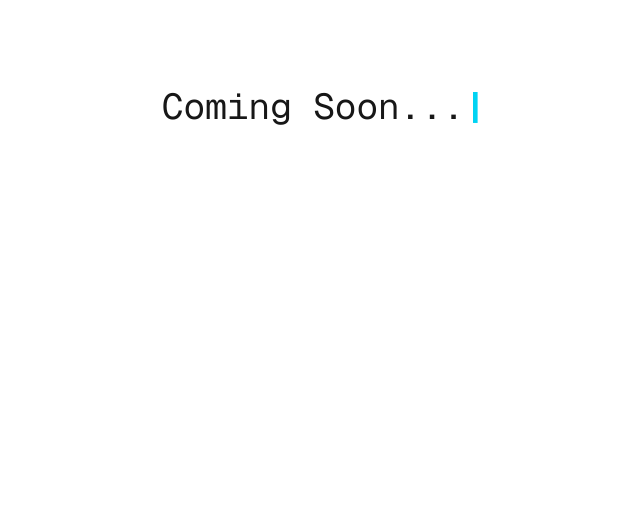
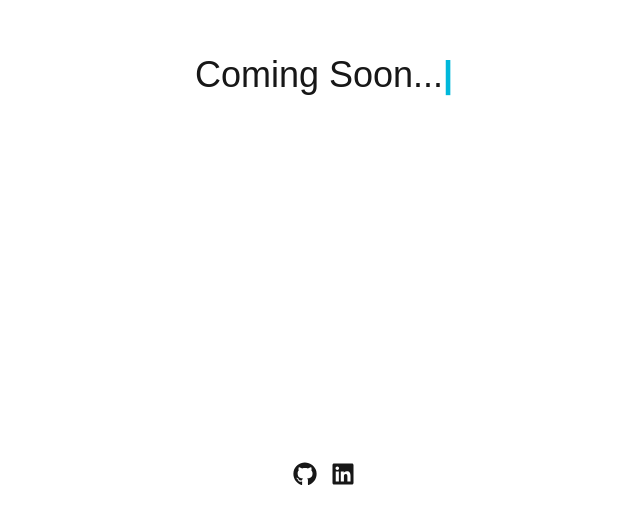
Before and after one commit to KoseCosa/claso-io, a Next.js app: page / in a window 1280 px wide. Shown: the part 293-800 px from the top of the page, without its empty margins (316-956 px from the left). Built offline with nearby package versions, Linux system fonts and the light colour scheme.

Commit message:
feat: added some social media links

```diff
--- /dev/null
+++ b/pnpm-workspace.yaml
@@ -0,0 +1,4 @@
+onlyBuiltDependencies:
+  - '@tailwindcss/oxide'
+  - sharp
+  - unrs-resolver
--- /dev/null
+++ b/src/app/components/Footer.tsx
@@ -0,0 +1,42 @@
+import { faGithub, faLinkedin, IconDefinition } from "@fortawesome/free-brands-svg-icons";
+import { FontAwesomeIcon } from "@fortawesome/react-fontawesome";
+
+type FooterIconProps = {
+  icon: IconDefinition;
+  href: string;
+  label?: string;
+}
+
+function FooterIcon({ icon, href, label }: FooterIconProps) {
+  return (
+    <a
+      href={href}
+      target="_blank"
+      rel="noopener noreferrer"
+      aria-label={label || "Social media link"}
+    >
+      <FontAwesomeIcon
+        icon={icon}
+        className="transition-transform transition-colors duration-400 hover:scale-125 hover:text-cyan-500"
+      />
+    </a>
+  );
+}
+
+export default function Footer() {
+  return (
+    <footer className="flex justify-center items-center h-16 text-2xl gap-x-2" aria-label="Footer with social media links">
+
+        <FooterIcon
+          icon={faGithub}
+          href="https://github.com/kosecosa"
+          label="GitHub profile"
+        />
+        <FooterIcon
+          icon={faLinkedin}
+          href="https://linkedin.com/in/kosecosa"
+          label="LinkedIn profile"
+        />
+      </footer>
+  );
+}
--- a/src/app/components/typewriter/typewriter.tsx
+++ b/src/app/components/Typewriter.tsx
@@ -25,5 +25,5 @@ export default function TypeWriter({text, speed=100}: Props) {
     return () => clearInterval(interval);
   }, [text]);
 
-  return (<h1>{displayedText}<span aria-hidden="true" className={`font-bold text-cyan-400 ${displayedText.length >= text.length ? "animate-blink": ""}`}>|</span></h1>);
+  return (<h1>{displayedText}<span aria-hidden="true" className={`font-bold text-cyan-500 ${displayedText.length >= text.length ? "animate-blink": ""}`}>|</span></h1>);
 }
--- a/src/app/layout.tsx
+++ b/src/app/layout.tsx
@@ -1,33 +1,33 @@
 import type { Metadata } from "next";
-import { Geist, Geist_Mono } from "next/font/google";
 import "./globals.css";
+import Footer from "./components/Footer";
 
-const geistSans = Geist({
-  variable: "--font-geist-sans",
-  subsets: ["latin"],
-});
+import { config } from '@fortawesome/fontawesome-svg-core'
+import '@fortawesome/fontawesome-svg-core/styles.css'
+config.autoAddCss = false
 
-const geistMono = Geist_Mono({
-  variable: "--font-geist-mono",
-  subsets: ["latin"],
-});
 
 export const metadata: Metadata = {
   title: "Coming Soon...",
   description: "New website coming soon!",
 };
 
+type RootLayoutProps = {
+  children: React.ReactNode;
+};
+
 export default function RootLayout({
   children,
-}: Readonly<{
-  children: React.ReactNode;
-}>) {
+}: Readonly<RootLayoutProps>) {
   return (
     <html lang="en">
       <body
-        className={`${geistSans.variable} ${geistMono.variable} antialiased`}
+        className={`antialiased font-mono min-h-screen min-w-screen flex flex-col`}
       >
-        {children}
+        <main className="flex flex-grow">
+          {children}
+        </main>
+        <Footer />
       </body>
     </html>
   );
--- a/src/app/page.tsx
+++ b/src/app/page.tsx
@@ -1,9 +1,9 @@
-import TypeWriter from "./components/typewriter/typewriter";
+import TypeWriter from "./components/Typewriter";
 
 export default function Home() {
   return (
-    <div className="text-4xl font-mono grid items-center justify-items-center min-h-screen min-w-screen">
-      <TypeWriter text={"Coming Soon..."} />
-    </div>
+    <section className="text-4xl flex flex-col flex-grow items-center justify-center">
+      <TypeWriter text={"Coming Soon..."}/>
+    </section>
   );
 }
```
Also changed, not shown: package.json (+10 -6 lines), 1 other file (tests, documents, lock files or other folders).
